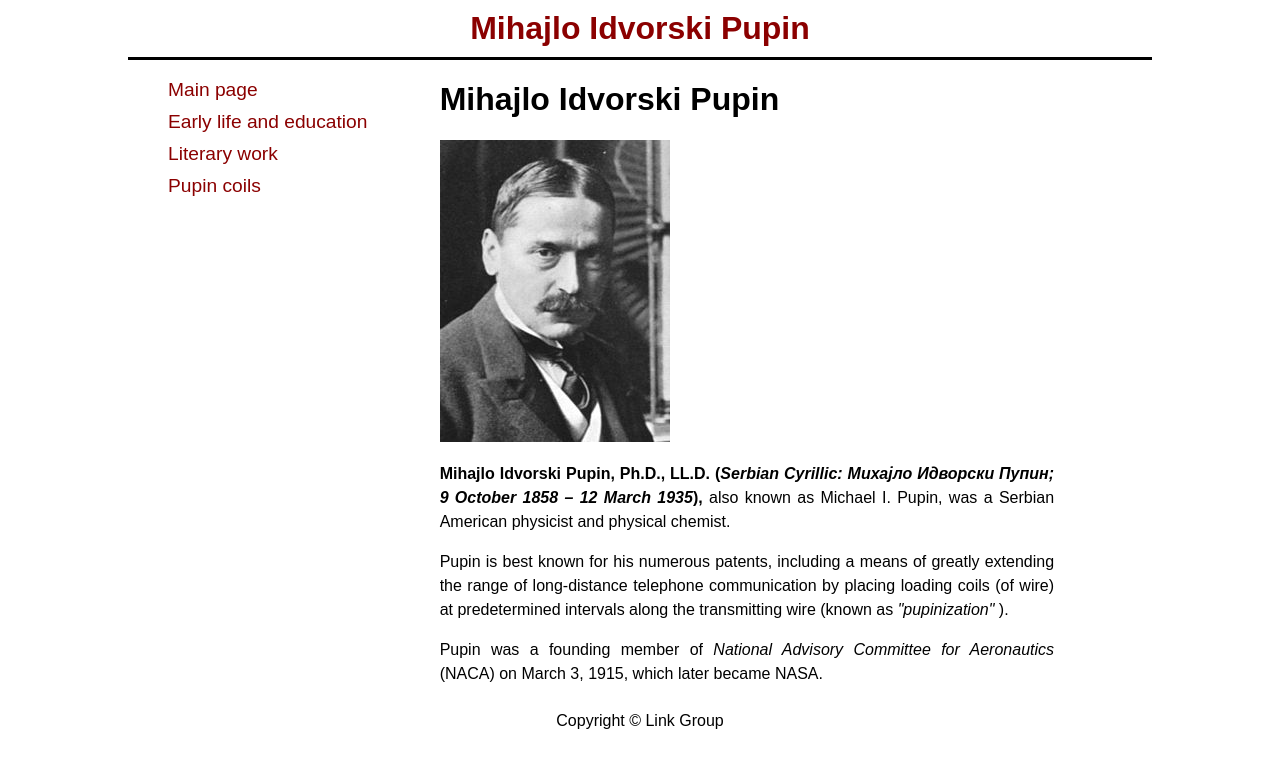
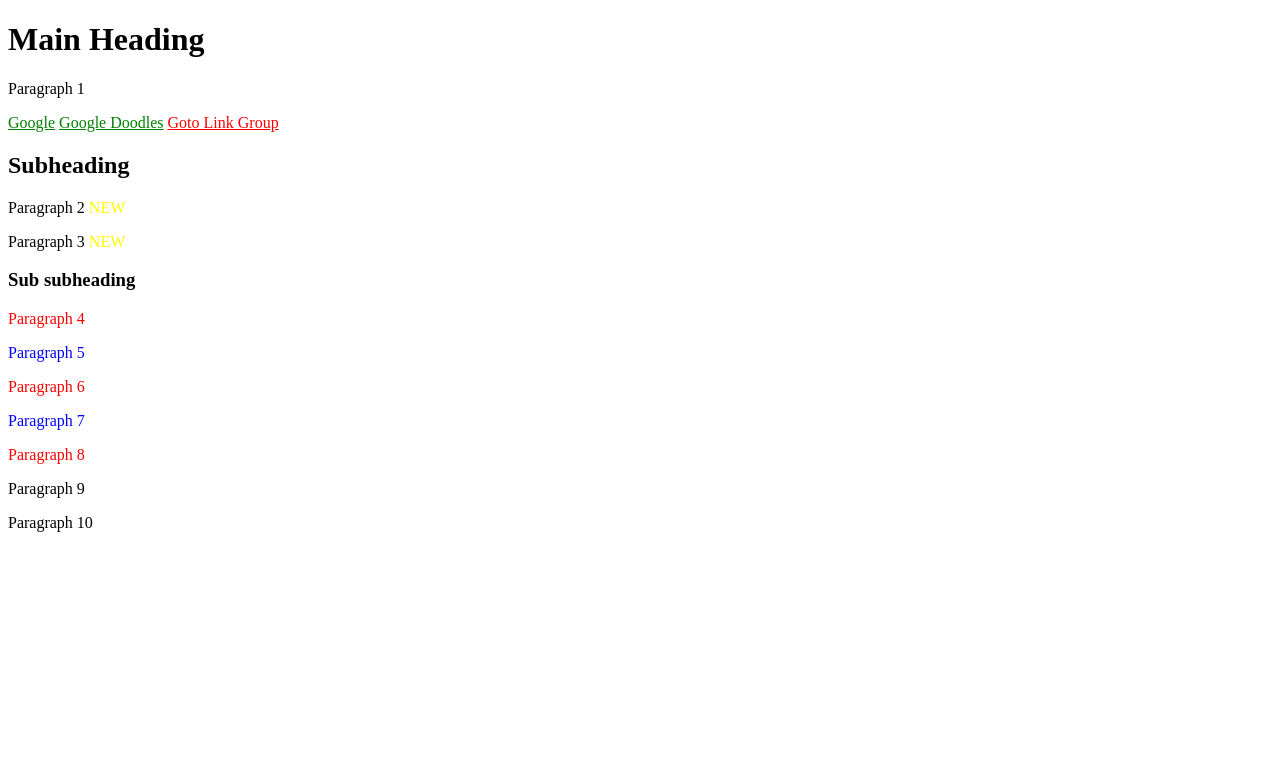
Before and after one commit to NejraMahic/front-end-development, a plain HTML site: page index.html in a window 1280 px wide. Drawn offline with Linux system fonts and the light colour scheme.

Commit message:
commit on master

```diff
--- a/index.html
+++ b/index.html
@@ -1,32 +1,53 @@
 <!DOCTYPE html>
-<html>
-    <head>
-        <meta charset="UTF-8">
-        <title>Main page</title>
-        <link rel="stylesheet" href="style.css">
-    </head>
-    <body>
-        <div id="header">
-            <header>Mihajlo Idvorski Pupin</header>
+<html lang="en">
+
+<head>
+    <meta charset="UTF-8">
+    <title>Advanced CSS - Assignment 1</title>
+    <style>
+        a[href^="https://www.google.com/"]{
+            color:green;
+        }
+        a[href^="https://www.link-group.eu/"]{
+            color: red;
+        }
+        #second-div p:nth-child(even){
+            color:red;
+        }
+        #second-div p:nth-child(odd){
+            color:blue;
+        }
+        #first-div > p::after{
+            content: " NEW";
+            color: yellow;
+        }
+        body > p:nth-last-child(1):hover{
+            font-style: italic;
+        }
+    </style>
+</head>
+
+<body>
+    <h1>Main Heading</h1>
+    <p>Paragraph 1</p>
+    <a href="https://www.google.com/">Google</a>
+    <a href="https://www.google.com/doodles">Google Doodles</a>
+    <a href="https://www.link-group.eu/" target="_blank">Goto Link Group</a>
+    <div id="first-div">
+        <h2>Subheading</h2>
+        <p>Paragraph 2</p>
+        <p>Paragraph 3</p>
+        <div id="second-div">
+            <h3>Sub subheading</h3>
+            <p>Paragraph 4</p>
+            <p>Paragraph 5</p>
+            <p>Paragraph 6</p>
+            <p>Paragraph 7</p>
+            <p>Paragraph 8</p>
         </div>
-        <div id="nav">
-            <ul>
-                <li><a href="index.html">Main page</a></li>
-                <li><a href="early-life-and-education.html">Early life and education</a></li>
-                <li><a href="literary-work.html">Literary work</a></li>
-                <li><a href="pupin-coils.html">Pupin coils</a></li>
-            </ul>
-        </div>
-        <div id="section">
-            <h1>Mihajlo Idvorski Pupin</h1>
-            <img src="pupin.jpg" alt="Mihajlo Idvorski Pupin" id="pupin">
-            <p><strong>Mihajlo Idvorski Pupin, Ph.D., LL.D. (<em>Serbian Cyrillic: Михајло Идворски Пупин; 9 October 1858 – 12 March 1935</em>),</strong> also known as Michael I. Pupin, was a Serbian American physicist and physical chemist.</p>
-            <p>Pupin is best known for his numerous patents, including a means of greatly extending the range of long-distance telephone communication by placing loading coils (of wire) at predetermined intervals along the transmitting wire (known as <em>"pupinization"</em> ).</p>
-            <p>Pupin was a founding member of <em>National Advisory Committee for Aeronautics</em> (NACA) on March 3, 1915, which later became NASA.</p>
-        </div>
-        <div id="footer">
-            Copyright © Link Group
-        </div>
+    </div>
+    <p>Paragraph 9</p>
+    <p>Paragraph 10</p>
+</body>
 
-    </body>
 </html>
--- a/style.css
+++ /dev/null
@@ -1,85 +0,0 @@
-body {
-    font-family: Arial, Helvetica, sans-serif;
-    width: 80%;
-    margin: 10px auto;
-}
-
-#header {
-    font-size: xx-large;
-    font-weight: bold;
-    text-align: center;
-    border-bottom: 3px black solid;
-    color: darkred;
-    padding-bottom: 10px;
-}
-
-#nav {
-    display: inline-block;
-    width: 30%;
-    vertical-align: top;
-    font-size: larger;
-}
-
-#nav ul {
-    list-style-type: none;
-}
-
-#nav a {
-    text-decoration: none;
-    color: darkred;
-}
-
-#nav li {
-    padding-bottom: 10px;
-}
-
-#section {
-    display: inline-block;
-    width: 60%
-}
-
-#footer {
-    width: 80%;
-    margin: 10px auto;
-    text-align: center;
-}
-
-p {
-    text-align: justify;
-    line-height: 1.5em;
-}
-
-table {
-    border-collapse: collapse;
-  }
-
-  th {
-    padding: 12px;
-  }
-
-  td {
-    padding: 12px;
-  }
-
-  th,
-  td {
-    border: solid 1px #e6e6e6;
-  }
-
-  tr {
-    background-color: #EDEDED;
-  }
-
-  tr.even {
-    background-color: #F7F7F7;
-  }
-
-  #heading {
-    background-color: #bb3333;
-    color: white;
-  }
-
-  #p1916 {
-      float: left;
-      margin-right: 5px;
-  }
```
Also changed, not shown: early-life-and-education.html (deleted, +0 -42 lines), literary-work.html (deleted, +0 -81 lines), pupin-coils.html (deleted, +0 -31 lines), pupin-1916.jpg (deleted), pupin.jpg (deleted), university.jpg (deleted).
